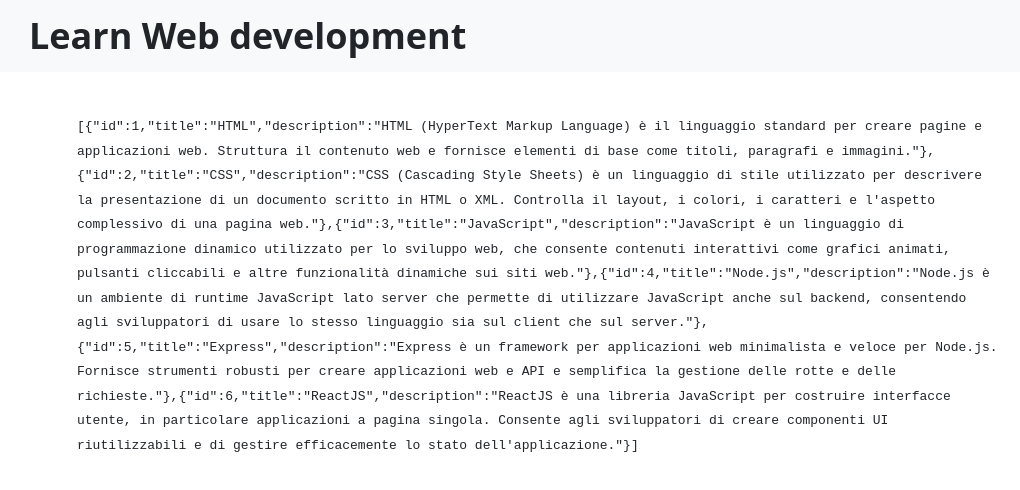
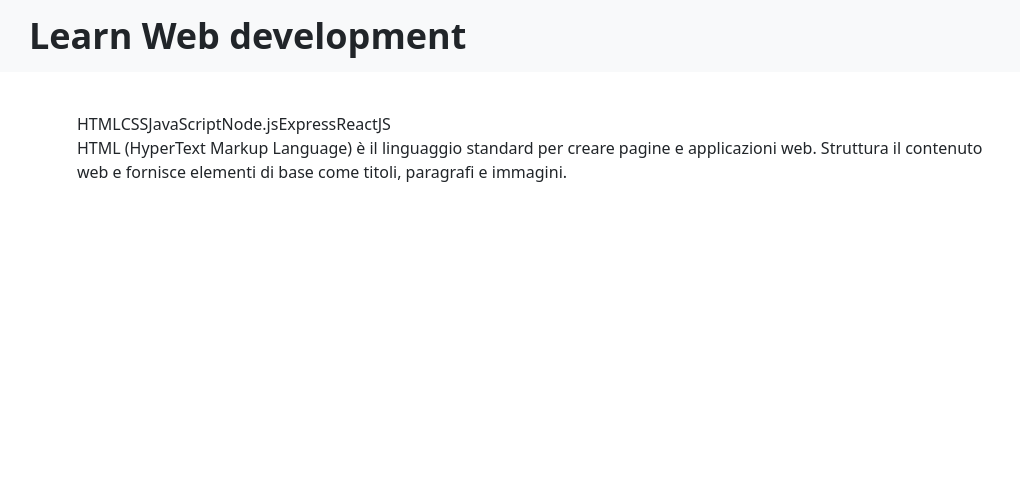
Before and after one commit to emanuelefavero/react-use-state, a React (Vite) app: page / in a window 1280 px wide. Shown: the top 490 px of the page, without its empty margins (99-1119 px from the left). Built offline with nearby package versions, Linux system fonts and the light colour scheme.

Commit message:
feat: add exercise logic

```diff
--- a/src/components/LanguagesTabs.jsx
+++ b/src/components/LanguagesTabs.jsx
@@ -1,5 +1,46 @@
 import { languages } from '../data/languages.js';
+import './LanguagesTabs.css';
+import { useState } from 'react';
+
+const DEFAULT_VALUE = languages[0].id || 1;
 
 export const LanguagesTabs = () => {
-  return <code>{JSON.stringify(languages)}</code>;
+  const [activeValue, setActiveValue] = useState(DEFAULT_VALUE);
+  const activeItem = languages.find((item) => item.id === activeValue);
+
+  const handleValueChange = (value) => {
+    if (value !== activeValue) setActiveValue(value);
+  };
+
+  return (
+    // Tabs
+    <div className='tabs'>
+      {/* TabsList */}
+      <div className='tabs-list' role='tablist'>
+        {languages.map(({ id, title }) => (
+          // TabsTrigger
+          <button
+            key={id}
+            className='tabs-trigger'
+            role='tab'
+            id={`tab-${id}`}
+            onClick={() => handleValueChange(id)}
+          >
+            {title}
+          </button>
+        ))}
+      </div>
+
+      {/* TabsContent */}
+      {activeItem && (
+        <div
+          className='tabs-content'
+          role='tabpanel'
+          aria-labelledby={`tab-${activeItem.id}`}
+        >
+          {activeItem.description}
+        </div>
+      )}
+    </div>
+  );
 };
```
Also changed, not shown: src/components/LanguagesTabs.css (added).
